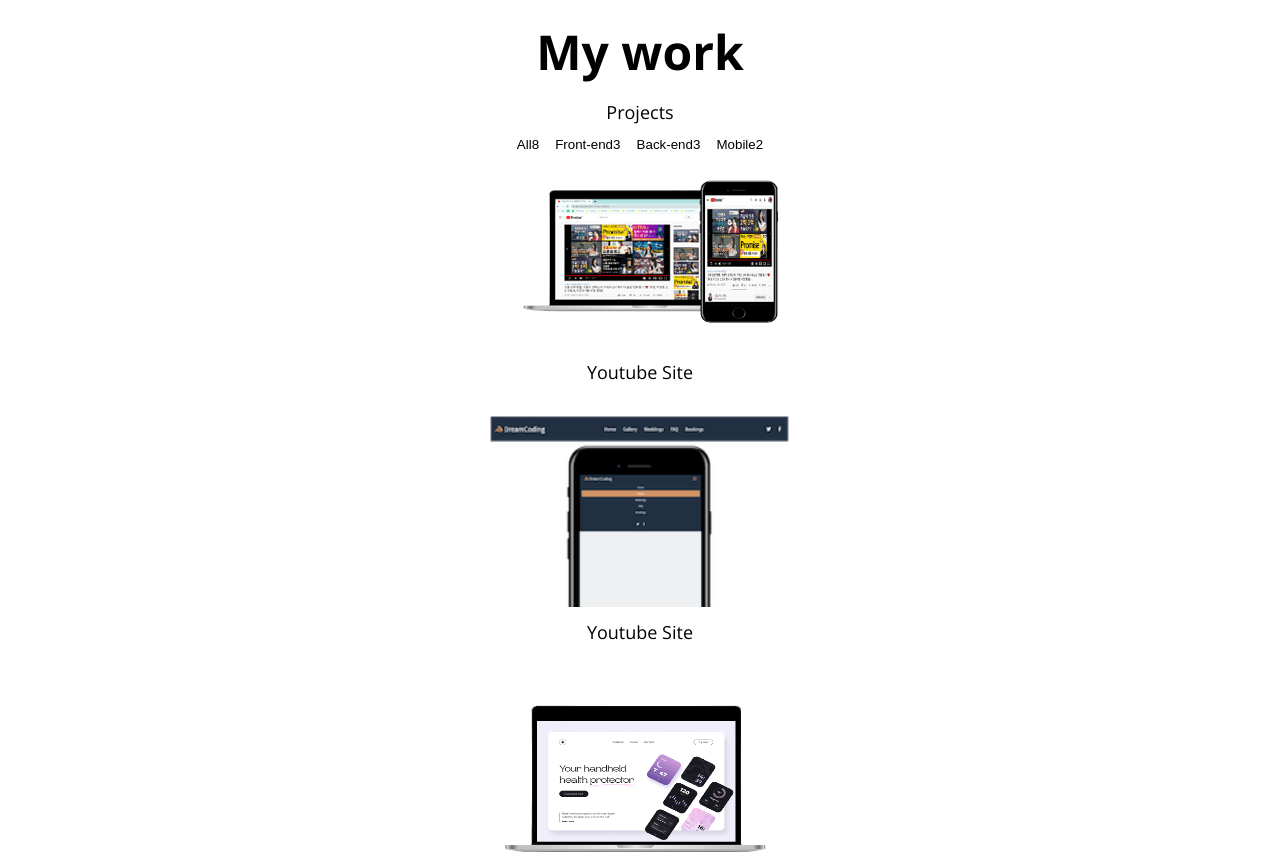
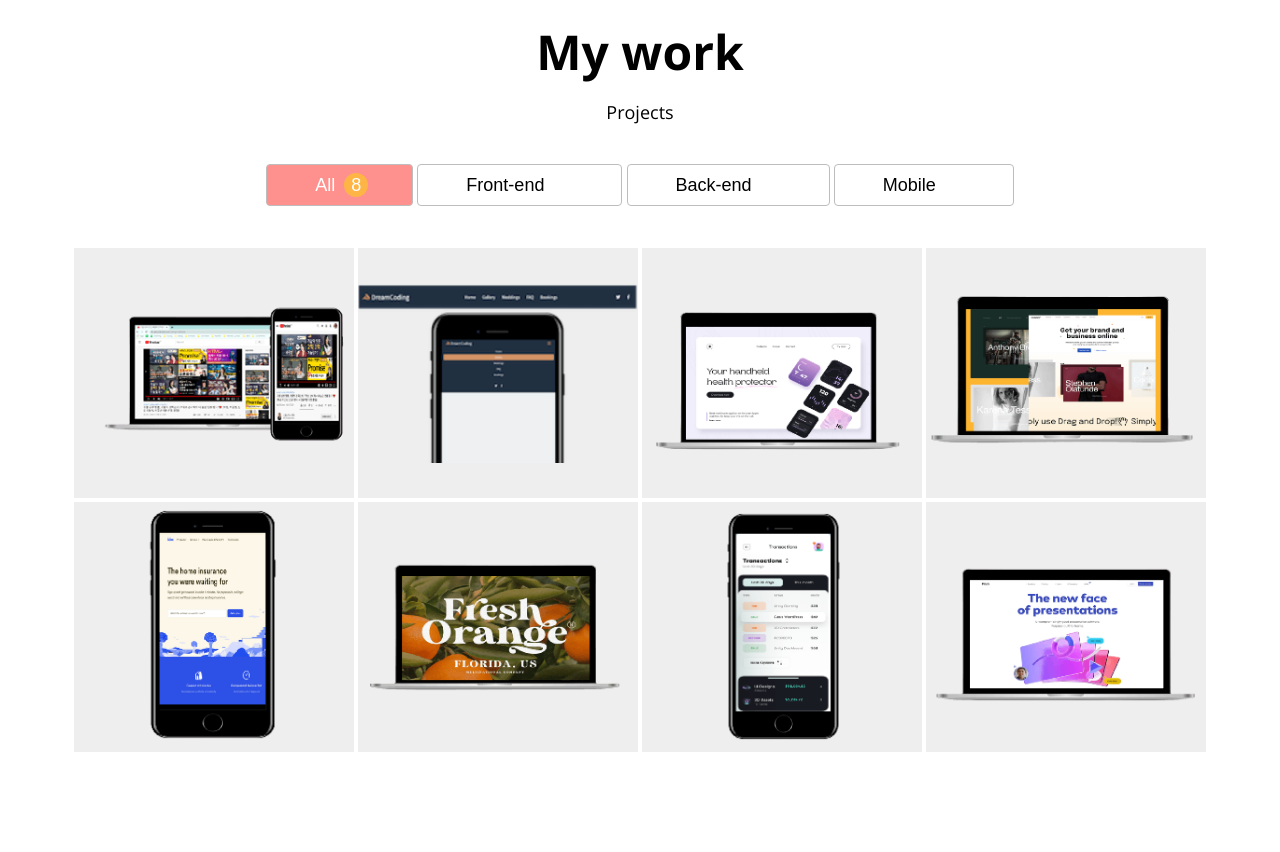
Before and after one commit to viensolas/Maddies-Portfolio, a plain HTML site: page index.html in a window 1280 px wide. Shown: the part 2220-3072 px from the top of the page. Drawn offline with nearby package versions, Linux system fonts and the light colour scheme.

Commit message:
CSS work

```diff
--- a/index.html
+++ b/index.html
@@ -203,17 +203,17 @@
       <h1>My work</h1>
       <h3>Projects</h3>
       <div class="work__categories">
-        <button class="category__btn">
-          All<span class="category_count">8</span>
+        <button class="category__btn active">
+          All <span class="category__count">8</span>
         </button>
         <button class="category__btn">
-          Front-end<span class="category_count">3</span>
+          Front-end <span class="category__count">3</span>
         </button>
         <button class="category__btn">
-          Back-end<span class="category_count">3</span>
+          Back-end <span class="category__count">3</span>
         </button>
         <button class="category__btn">
-          Mobile<span class="category_count">2</span>
+          Mobile <span class="category__count">2</span>
         </button>
       </div>
       <div class="work__projects">
--- a/style.css
+++ b/style.css
@@ -274,5 +274,99 @@ p{
 .tools,
 .etc {
     background-color:var(--color-grey);
-    padding:20px
+    padding:20px;
 }
+
+.work__categories{
+    margin:40px;
+}
+
+.category__btn{
+    border: 1px solid var(--color-dark-white);
+    border-radius: var(--size-border-radius);
+    font-size: var(--font-regular);
+    padding: 8px 48px;
+}
+
+.category__btn.active,
+.category__btn:hover{
+    background-color: var(--color-pink);
+    color:var(--color-white);
+}
+
+.category__btn.active .category__count,
+.category__btn:hover .category__count{
+    opacity: 1;
+    top:0;
+}
+
+.category__count{
+    background-color: var(--color-orange);
+    border-radius: 50%;
+    color:var(--color-white);
+    width:24px;
+    height:24px;
+    display:inline-block;
+    line-height:24px;
+    position:relative;
+    top:-20px;
+    left:4px;
+    opacity:0;
+    transition: all 300ms ease;
+}
+
+.work__projects{
+    display:flex;
+    flex-wrap: wrap;
+    justify-content:center
+}
+
+.project{
+    position:relative;
+    display:flex;
+    justify-content: center;
+    align-items:center;
+    width: 280px;
+    height: 250px;
+    margin: 2px;
+    background-color: var(--color-light-white);
+}
+
+.project__img{
+    max-width:100%;
+    max-height: 100%;
+}
+
+.project__description{
+    position:absolute;
+    background-color: black;
+    display:flex;
+    flex-direction:column;
+    justify-content:center;
+    width:100%;
+    height:100%;
+    top:0;
+    left:0;
+    opacity:0;
+    transform: translateY(10px);
+    transition: all 300ms ease-in;
+}
+.project:hover .project__description{
+    opacity: 0.8;
+    transform:translateY(0px);
+}
+.project__description h3{
+    color:var(--color-white);
+}
+
+.project__description h3:after{
+    content:'';
+    display:block;
+    position: relative;
+    left:50%;
+    width:25px;
+    height: 2px;
+    margin-left:-12px;
+    margin-top: 8px;
+    background-color: var(--color-dark-white);
+}
```
